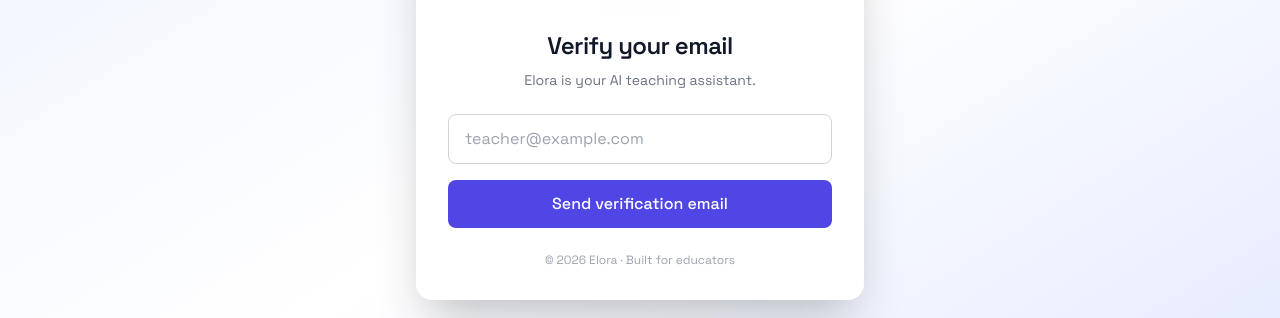
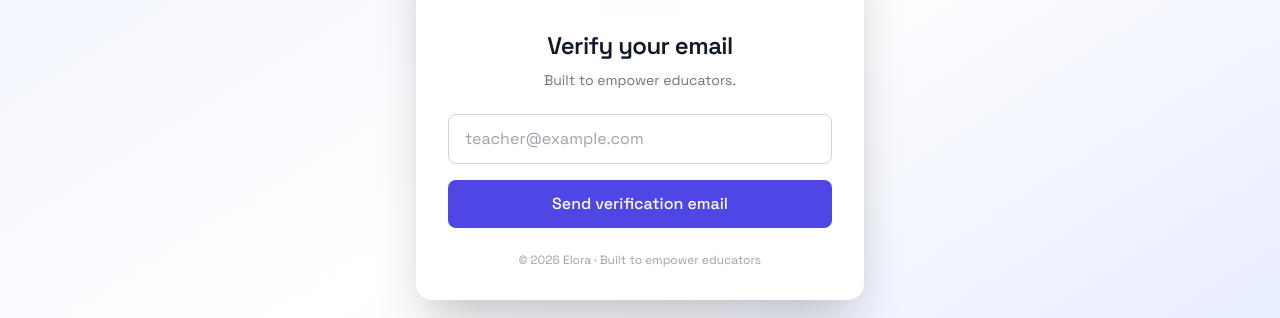
Before and after one commit to tweetharis-netizen/elora-verification-ui, a Next.js app: page / in a window 1280 px wide. Shown: the part 287-605 px from the top of the page. Built offline with nearby package versions, Linux system fonts and the light colour scheme.

Commit message:
Update index.js

```diff
--- a/pages/index.js
+++ b/pages/index.js
@@ -47,7 +47,6 @@ export default function VerifyPage() {
         throw new Error(data.error || "Failed to send verification email.");
       }
 
-      // ✅ ONLY show message — no redirect
       setType("success");
       setStatus("Verification email sent. Please check your inbox.");
     } catch (err) {
@@ -65,6 +64,7 @@ export default function VerifyPage() {
         transition-all duration-700 ease-out
         ${mounted ? "opacity-100 translate-y-0" : "opacity-0 translate-y-4"}`}
       >
+        {/* Theme Toggle */}
         <button
           onClick={() => setDark(!dark)}
           className="absolute top-4 right-4 flex items-center gap-2 px-3 py-2 rounded-full
@@ -74,18 +74,22 @@ export default function VerifyPage() {
           {dark ? "☀️ Light" : "🌙 Dark"}
         </button>
 
+        {/* Logo */}
         <div className="flex justify-center mb-4">
           <img src="/elora-logo.png" alt="Elora" className="h-14" />
         </div>
 
+        {/* Title */}
         <h1 className="text-2xl font-semibold tracking-tight text-center">
           Verify your email
         </h1>
 
+        {/* ✅ UPDATED SLOGAN */}
         <p className="text-center text-sm text-gray-500 dark:text-gray-400 mt-2">
-          Elora is your AI teaching assistant.
+          Built to empower educators.
         </p>
 
+        {/* Input */}
         <div className="mt-6">
           <input
             type="email"
@@ -97,6 +101,7 @@ export default function VerifyPage() {
           />
         </div>
 
+        {/* Button */}
         <button
           onClick={sendVerification}
           disabled={loading}
@@ -106,6 +111,7 @@ export default function VerifyPage() {
           {loading ? "Sending..." : "Send verification email"}
         </button>
 
+        {/* Status */}
         {status && (
           <div
             className={`mt-4 text-sm px-4 py-3 rounded-lg ${
@@ -118,8 +124,9 @@ export default function VerifyPage() {
           </div>
         )}
 
+        {/* Footer */}
         <p className="mt-6 text-center text-xs text-gray-400">
-          © 2026 Elora · Built for educators
+          © 2026 Elora · Built to empower educators
         </p>
       </div>
     </main>
```
